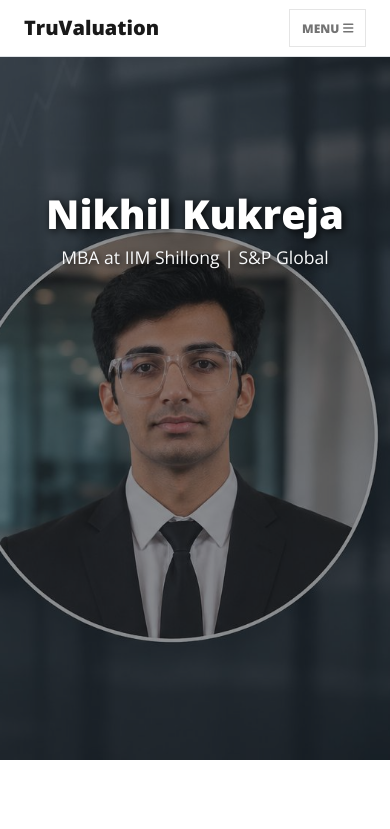
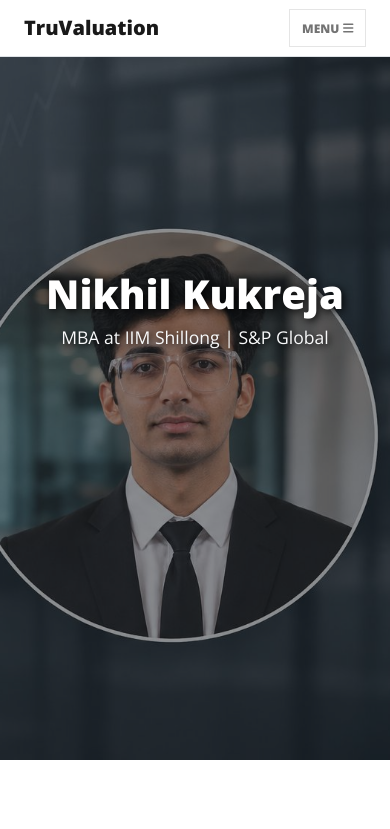
Before and after one commit to Nikhilkukreja07/yourfinancebro, a plain HTML site: page index.html in a window 390 px wide. Shown: the top 829 px of the page. Drawn offline with nearby package versions, Linux system fonts and the light colour scheme.

Commit message:
Add files via upload

```diff
--- a/index.html
+++ b/index.html
@@ -60,7 +60,7 @@
                 }
                 .custom-site-heading {
                     /* Kills all default padding, snapping the text directly under the navbar */
-                    margin-top: 80 !important;
+                    margin-top: 80px !important;
                     padding-top: 0.2 !important;
                     padding-bottom: 0 !important;
                 }
```
